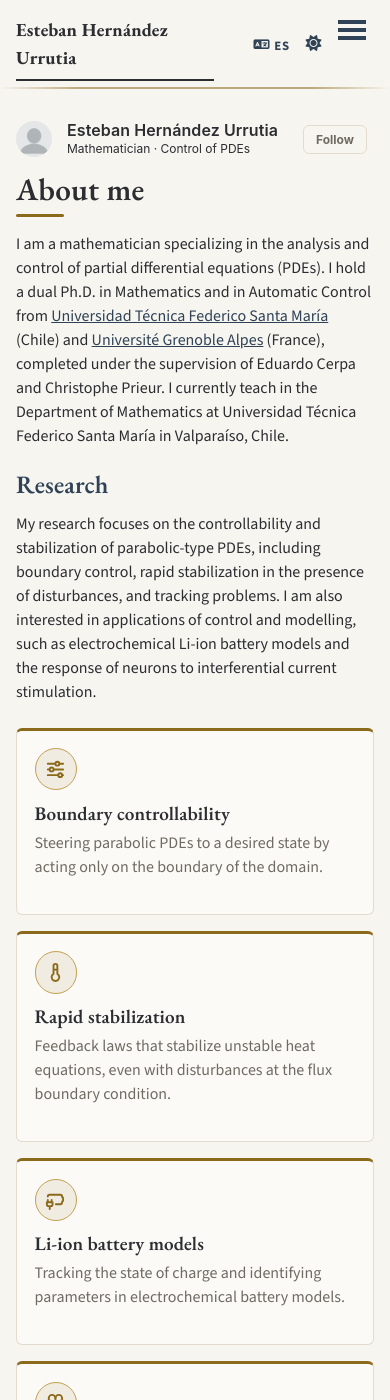
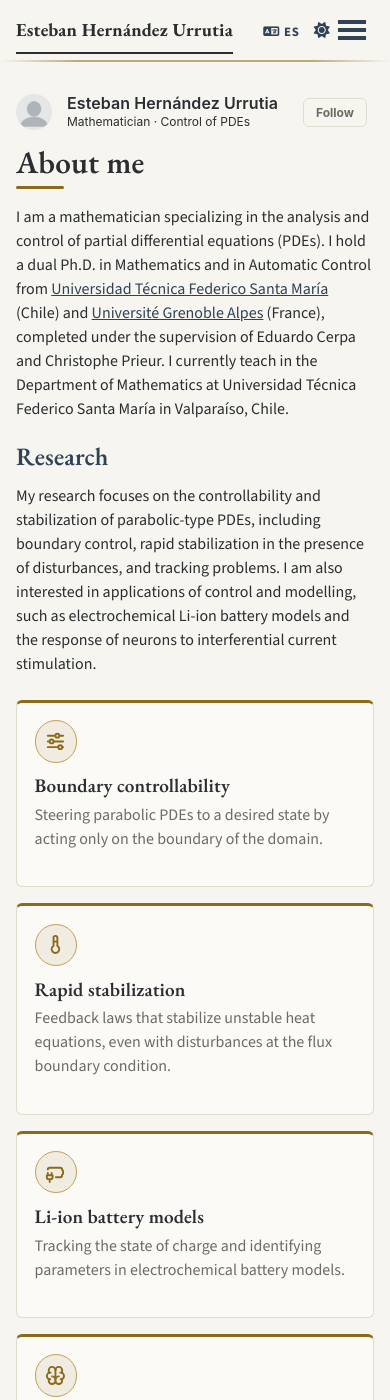
Before and after one commit to ehernandez001-urr/ehernandez001-urr.github.io, a Jekyll site: the page built from _pages/about.md, in a window 390 px wide and 1400 px high. Built offline with Jekyll 4.4.1, drawn with Linux system fonts in a browser that asks for light colours; a script bundle is joined from its source files by our own code; a style sheet for code colours, icons or effects is not loaded.

Commit message:
Keep site name on one line in the masthead on narrow phones
Co-Authored-By: Claude Opus 5.5 <noreply@anthropic.com>

```diff
--- a/_sass/layout/_custom.scss
+++ b/_sass/layout/_custom.scss
@@ -418,6 +418,24 @@ a {
   }
 }
 
+/* Narrow phones: keep the site name on a single line, scaling it with the viewport */
+@media (max-width: 420px) {
+  .greedy-nav .visible-links li.masthead__menu-item--lg {
+    white-space: nowrap;
+    text-wrap: nowrap;
+    padding-right: 0.5em;
+  }
+
+  .masthead__menu-item--lg a {
+    font-size: clamp(0.75rem, calc(4.6vw - 2px), 1.15rem);
+    letter-spacing: 0;
+  }
+
+  .greedy-nav .visible-links .masthead__toggles > button {
+    margin-left: 0.4rem;
+  }
+}
+
 /* --------------------------------------------------------------------------
    Typography: EB Garamond for headings, Source Sans 3 for text
    -------------------------------------------------------------------------- */
```
